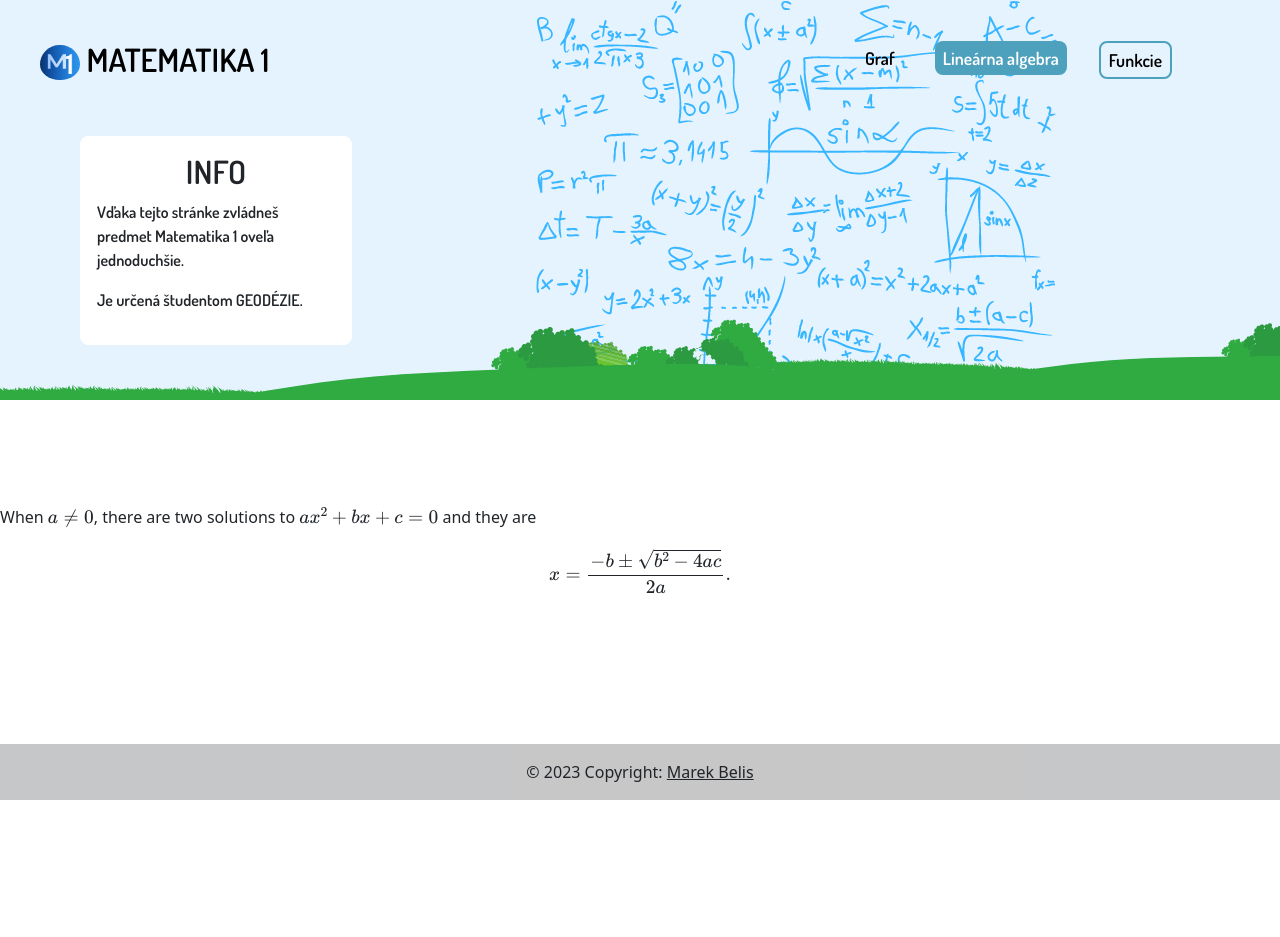
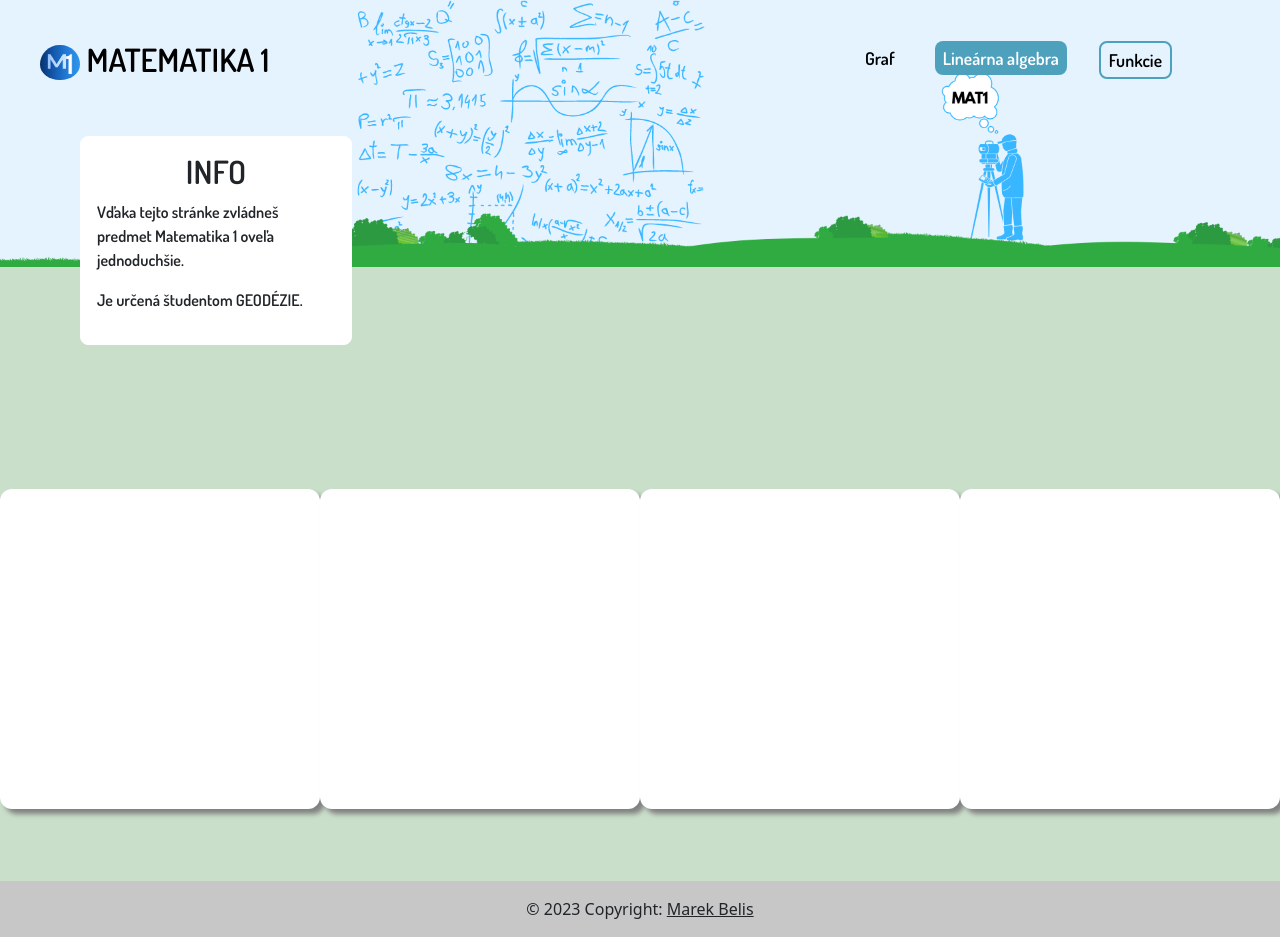
Before and after one commit to MarekBs/BP2023, a PHP site: page / in a window 1280 px wide. Before the commit the page ends 800 px from the top, so only its background shows below. Run offline with PHP 8.4, Linux system fonts and the light colour scheme.

Commit message:
boxes added

```diff
--- a/graf_vsetko/index.html
+++ b/graf_vsetko/index.html
@@ -16,6 +16,8 @@
       integrity="sha384-GLhlTQ8iRABdZLl6O3oVMWSktQOp6b7In1Zl3/Jr59b6EGGoI1aFkw7cmDA6j6gD"
       crossorigin="anonymous"
     />
+    <script src="https://polyfill.io/v3/polyfill.min.js?features=es6"></script>
+    <script id="MathJax-script" async src="https://cdn.jsdelivr.net/npm/mathjax@3/es5/tex-mml-chtml.js"></script>
   <link rel="stylesheet" href="../styles.css">
   <link rel="stylesheet" href="styleGraf.css">
 
@@ -86,6 +88,10 @@
     <p id="normala" class="rovnica"> Normála:</p>
     <p class="rovnica">Podľa vzorca: y = f(x0) - (1/ f'(x0)) * (x - x0)</p>
   </div>
+  <p id="example">
+    When \(a \ne 0\), there are two solutions to \(ax^2 + bx + c = 0\) and they are
+    \[x = {-b \pm \sqrt{b^2-4ac} \over 2a}.\]
+  </p>
   <script
       src="https://cdn.jsdelivr.net/npm/bootstrap@5.3.0-alpha1/dist/js/bootstrap.bundle.min.js"
       integrity="sha384-w76AqPfDkMBDXo30jS1Sgez6pr3x5MlQ1ZAGC+nuZB+EYdgRZgiwxhTBTkF7CXvN"
--- a/index.html
+++ b/index.html
@@ -58,12 +58,16 @@
         Matematika 1 oveľa jednoduchšie.</p>
         <p>Je určená študentom<strong> GEODÉZIE</strong>. </p>
       </div>
-        <p id="example">
-          When \(a \ne 0\), there are two solutions to \(ax^2 + bx + c = 0\) and they are
-          \[x = {-b \pm \sqrt{b^2-4ac} \over 2a}.\]
-        </p>
+
+      <div id="box-container">
+        <div class="box"></div>
+        <div class="box"></div>
+        <div class="box"></div>
+        <div class="box"></div>
+      </div>
+
     </main>
-    <footer class="bg-light text-center text-lg-start fixed-bottom">
+    <footer class="bg-light text-center text-lg-start ">
       <!-- Copyright -->
       <div class="text-center p-3" style="background-color: rgba(0, 0, 0, 0.2);">
         © 2023 Copyright:
--- a/mainStyle.css
+++ b/mainStyle.css
@@ -1,7 +1,9 @@
 body {
-
+    background-color: rgb(201, 223, 201);
     background-image: url("images/MAT1 (1).png");
     background-repeat: no-repeat;
+    background-size: 100vw auto;
+
 }
 
 
@@ -36,6 +38,22 @@ h2{
     text-align: center;
 }
 
+#box-container {
+    display: flex;
+    height: 20rem;
+    margin-top: 9rem;
+    margin-bottom: 4.5rem;
+}
+
+.box{
+    box-shadow: 5px 5px 5px grey;
+    width: 20rem;
+    margin: auto;
+    background-color: white;
+    height:100%;
+    border-radius: 12px;
+}
+
 @media screen and (max-width: 903px) {
     #info {
         margin: auto;
```
